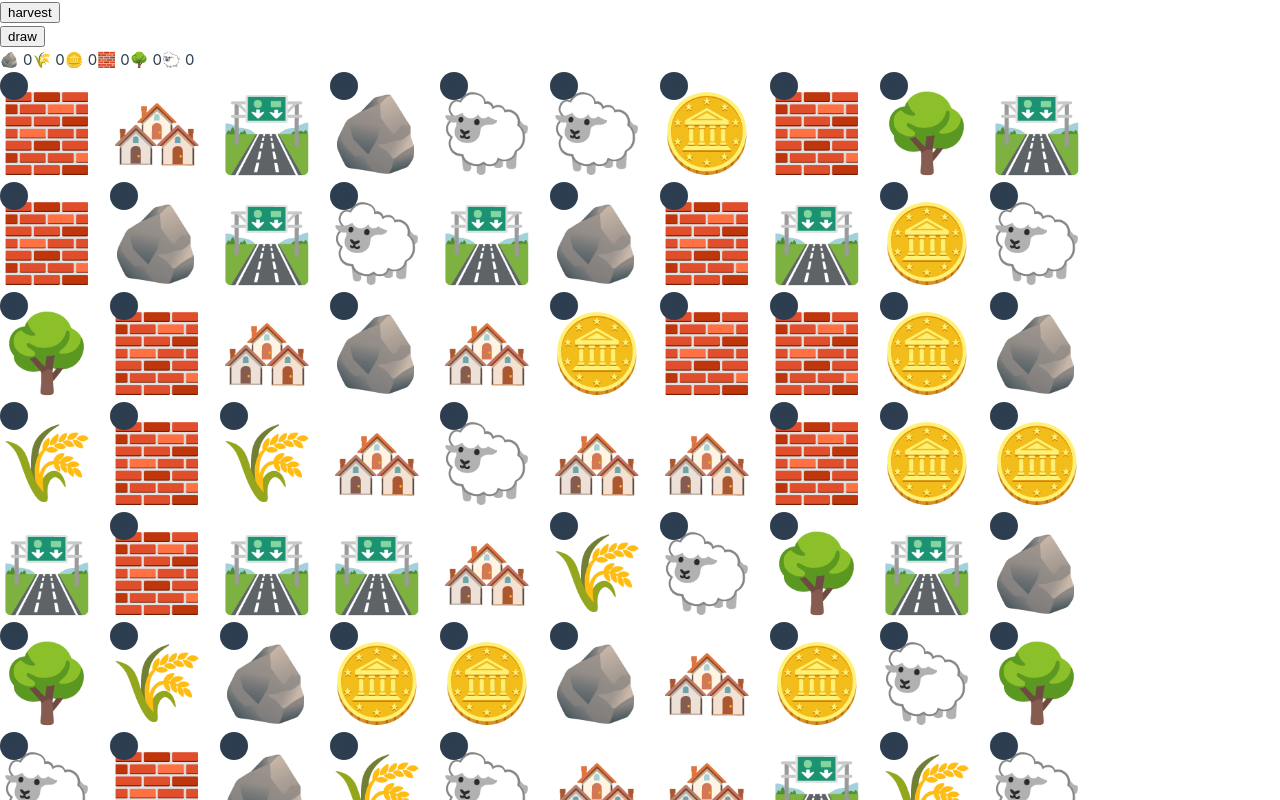
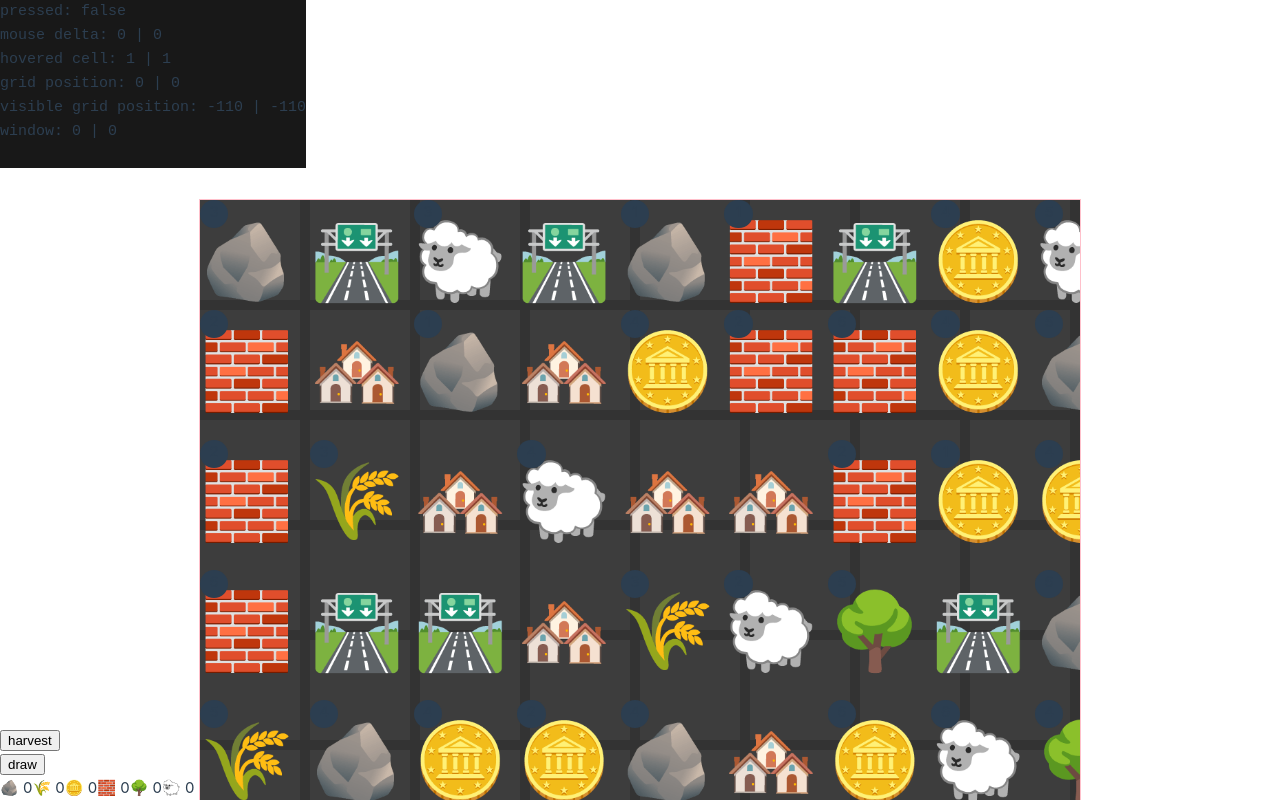
Before and after one commit to Ragnar-Oock/colon, a Vue app: page / in a window 1280 px wide. Shown: the top 800 px of the page. Built offline with nearby package versions, Linux system fonts and the light colour scheme.

Commit message:
feat: enable panning of the grid

```diff
--- a/src/App.vue
+++ b/src/App.vue
@@ -32,21 +32,18 @@ initialiseGridAtRandom();
 <template>
 <!--	<add-resource-form/>-->
 <!--	<consume-resource/>-->
-	<harvest-resources/>
-	<hand-display/>
-	<resource-pile/>
+	<grid-display/>
+	<div class="ui">
+		<harvest-resources/>
+		<hand-display/>
+		<resource-pile/>
+	</div>
 
-	<grid-display/>
 </template>
 
 <style scoped>
-.grid {
-	display: grid;
-	grid-template-columns: repeat(auto-fit, minmax(15ch, 30ch));
-	gap: 1rem;
-	padding: 1rem;
-}
-main {
-	width: 100%;
+.ui {
+	position: fixed;
+	bottom: 0;
 }
 </style>
--- a/src/assets/main.css
+++ b/src/assets/main.css
@@ -1,10 +1,8 @@
 @import './base.css';
 
 #app {
-  /*max-width: 1280px;*/
-  margin: 0 auto;
-  /*padding: 2rem;*/
 	font-weight: normal;
+	min-height: 100lvh;
 }
 
 a,
--- a/src/components/grid-display.vue
+++ b/src/components/grid-display.vue
@@ -1,15 +1,18 @@
 <script setup lang="ts">
-import { useElementBounding, useMouse } from "@vueuse/core";
-import { computed, useTemplateRef } from "vue";
+import { useElementBounding, useMouse, useMousePressed } from "@vueuse/core";
+import { computed, ref, useTemplateRef, watchEffect } from "vue";
 import { useDeckStore } from "../stores/deck.store";
-import { FilledCell, useGridStore } from "../stores/grid.store";
+import { FilledCell, GridVec, useGridStore, Vector2 } from "../stores/grid.store";
 import GridCell from "./grid-cell.vue";
+
+type ScreenVec = Vector2 & { __brand: 'screen vec' };
 
 
 const gridStore = useGridStore();
 const deck = useDeckStore();
 
 const grid = useTemplateRef<HTMLDivElement>('grid');
+const gridView = useTemplateRef<HTMLDivElement>('gridView');
 const {top, left} = useElementBounding(grid);
 const {x, y} = useMouse({
 	type: event => event instanceof MouseEvent
@@ -23,9 +26,9 @@ const tileHeight = 100,
 		gap = 10;
 
 const hoveredCell = computed(() => ({
-	x: Math.trunc((x.value + (.5 * gap)) / (tileWidth + gap)) + 1,
-	y: Math.trunc((y.value + (.5 * gap)) / (tileHeight + gap)) + 1,
-}))
+	x: Math.trunc(((x.value - visibleGridOffset.value.x) + (.5 * gap)) / (tileWidth + gap)),
+	y: Math.trunc(((y.value - visibleGridOffset.value.y) + (.5 * gap)) / (tileHeight + gap)),
+} as GridVec))
 
 function interactCell() {
 	const cell = gridStore.getCellAt(hoveredCell.value);
@@ -38,33 +41,115 @@ function interactCell() {
 	gridStore.setCell(cell);
 }
 
-const visibleFilledCells = computed(() => (gridStore.cells as FilledCell[]));
+const visibleFilledCells = computed(() => (gridStore.cells as FilledCell[])
+		.map(({card, position}): FilledCell => ({
+			card,
+			// position
+			position: {
+				x: position.x + gridWindows.value.x,
+				y: position.y + gridWindows.value.y,
+			} as GridVec
+		})));
 
-const minHeight = computed(() => {
-	const tileNumberY = gridStore.bounds.bottom - gridStore.bounds.top;
-	return `${tileNumberY * tileHeight + (tileNumberY - 1) * gap}px`;
-});
-const minWidth = computed(() => {
-	const tileNumberX = gridStore.bounds.right - gridStore.bounds.left;
-	return `${tileNumberX * tileWidth + (tileNumberX - 1) * gap}px`;
-});
+const {pressed} = useMousePressed({target: grid});
+const {x: dx, y: dy} = useMouse({type: 'movement', target: grid});
+/**
+ * visible position of the grid in pixel, used for display and mapping from screen space to grid space
+ */
+const gridPosition = ref({x: 0, y: 0} as ScreenVec);
+const gridWindows = computed(() => ({
+	x: Math.trunc(gridPosition.value.x / (tileWidth + gap)),
+	y: Math.trunc(gridPosition.value.y / (tileHeight + gap)),
+} as GridVec))
+/**
+ * position of the origin of the grid in screen space
+ */
+const visibleGridOffset = computed(() => ({
+	x: gridPosition.value.x % (tileWidth + gap) - (tileWidth + gap),
+	y: gridPosition.value.y % (tileHeight + gap) - (tileWidth + gap),
+} as ScreenVec))
+const {width, height} = useElementBounding(gridView);
+const visibleGridSize = computed(() => ({
+	width: width.value % (tileWidth + gap) + 2,
+	height: height.value % (tileHeight + gap) + 2,
+}))
+
+watchEffect(() => {
+	if (!pressed.value) {
+		return;
+	}
+	gridPosition.value.x += dx.value;
+	gridPosition.value.y += dy.value;
+})
+
+function px(value: number): string {
+	return `${ value.toString(10) }px`;
+}
+
 </script>
 
 <template>
-<div class="map" ref="grid" @click="interactCell">
-	<div class="hovered"></div>
-	<GridCell v-for="cell in visibleFilledCells" :key="cell.id" :cell></GridCell>
-</div>
+	<pre class="debug">
+pressed: {{ pressed }}
+mouse delta: {{ dx }} | {{ dy }}
+hovered cell: {{ hoveredCell.x }} | {{ hoveredCell.y }}
+grid position: {{ gridPosition.x }} | {{ gridPosition.y }}
+visible grid position: {{ visibleGridOffset.x }} | {{ visibleGridOffset.y }}
+window: {{ gridWindows.x }} | {{ gridWindows.y }}
+	</pre>
+	<div ref="gridView" class="map-view">
+		<div ref="grid" class="map" @click="interactCell">
+			<div class="hovered"></div>
+			<GridCell v-for="cell in visibleFilledCells" :key="cell.id" :cell></GridCell>
+		</div>
+	</div>
 </template>
 
 <style scoped>
-.map	{
+.debug {
+	position: absolute;
+	top: 0;
+	left: 0;
+	pointer-events: none;
+	background-color: #181818;
+	z-index: 1;
+}
+
+.map-view {
+	overflow: clip;
+	outline: 1px pink solid;
+	height: 100vh;
+	position: relative;
+	margin: 200px;
+}
+
+.map {
+	--tileWidth: v-bind('px(tileWidth)');
+	--tileHeight: v-bind('px(tileHeight)');
+	--gap: v-bind('gap');
+
 	display: grid;
-	grid: repeat(auto-fill, v-bind('tileWidth+"px"')) / repeat(auto-fill, v-bind('tileHeight+"px"'));
-	gap: v-bind('gap+"px"');
+	grid: repeat(v-bind('visibleGridSize.width'), var(--tileHeight)) / repeat(v-bind('visibleGridSize.width'), var(--tileWidth));
+	gap: v-bind('px(gap)');
 
-	min-height: v-bind(minHeight);
-	min-width: v-bind(minWidth);
+
+	transform: translateX(v-bind('px(visibleGridOffset.x)')) translateY(v-bind('px(visibleGridOffset.y)'));
+
+	height: calc(v-bind('visibleGridSize.height') * (var(--tileHeight) + var(--gap)));
+	width: calc(v-bind('visibleGridSize.width') * (var(--tileWidth) + var(--gap)));
+	max-width: 300%;
+	--bgc1: #333;
+	--bgc2: #3d3d3d;
+	background-image: conic-gradient(
+			at v-bind('px(tileWidth)') v-bind('px(tileHeight)'),
+			var(--bgc1) 0deg, var(--bgc1) 270deg,
+			var(--bgc2) 270deg, var(--bgc2) 360deg
+	);
+	background-size: v-bind('px(tileWidth+gap)') v-bind('px(tileHeight+gap)');
+	position: absolute;
+	top: 0;
+	left: 0;
+
 
 	&:hover > .hovered {
 		grid-area: v-bind('hoveredCell.y') / v-bind('hoveredCell.x');
@@ -72,7 +157,11 @@ const minWidth = computed(() => {
 		outline: solid 2px rgba(90, 230, 90, 0.17);
 		outline-offset: 1px;
 		animation: --pulse ease-in-out 500ms infinite;
+		display: revert;
+	}
 
+	.hovered {
+		display: none;
 	}
 }
 
--- a/src/stores/grid.store.ts
+++ b/src/stores/grid.store.ts
@@ -2,7 +2,7 @@ import { defineStore } from "pinia";
 import { computed, ComputedRef, ref } from "vue";
 import { CardInstance } from "./deck.store";
 
-interface Vector2 {
+export interface Vector2 {
 	/**
 	 * a signed integer designating a row of the grid
 	 */
@@ -13,11 +13,13 @@ interface Vector2 {
 	y: number;
 }
 
+export type GridVec = Vector2 & { __brand: 'grid vec' };
+
 export type MaybeCard = CardInstance | undefined;
 
 export interface Cell<card extends MaybeCard = MaybeCard> {
 	card: card;
-	position: Vector2
+	position: GridVec
 }
 
 export interface FilledCell<card extends MaybeCard = MaybeCard> extends Cell<card> {
@@ -27,14 +29,14 @@ export interface FilledCell<card extends MaybeCard = MaybeCard> extends Cell<car
 export const useGridStore = defineStore('grid', () => {
 	const cells = ref<Cell[]>([])
 
-	function cell(position: Vector2): Cell {
+	function cell(position: GridVec): Cell {
 		return {
 			card: undefined,
 			position,
 		}
 	}
 
-	function getCellAt(position: Vector2): Cell {
+	function getCellAt(position: GridVec): Cell {
 		return cells.value.find(({position: {x, y}}) => position.x === x && position.y === y) ?? cell(position);
 	}
 
```
Lines whose indentation alone changed are shown as unchanged.
